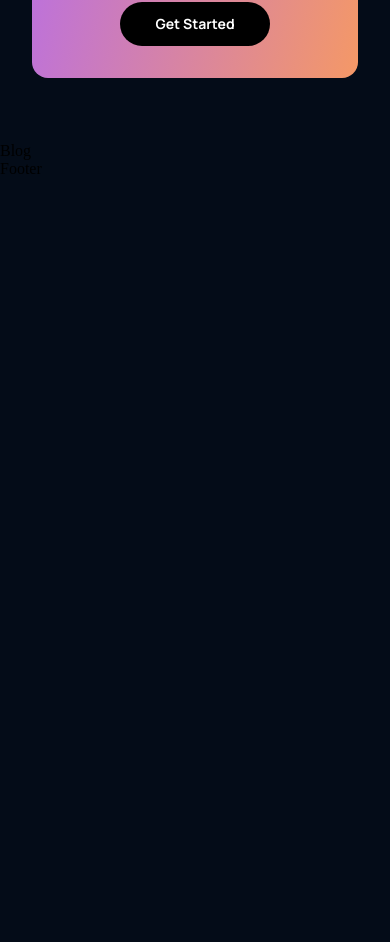
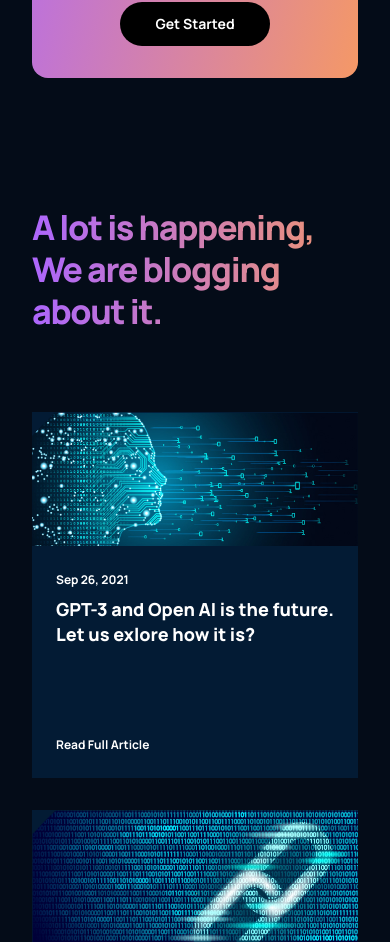
Before and after one commit to hazedrops/React_ModernReactAppPractice, a React (Create React App) app: page / in a window 390 px wide. Shown: the part 4842-5784 px from the top of the page. Before the commit the page ends 5020 px from the top, so only its background shows below. Built offline with nearby package versions, Linux system fonts and the light colour scheme.

Commit message:
Blog, Article added

```diff
--- a/src/components/article/Article.jsx
+++ b/src/components/article/Article.jsx
@@ -1,9 +1,20 @@
 import React from 'react'
 import './article.css'
 
-const Article = () => {
+const Article = ({ imgUrl, date, title }) => {
   return (
-    <div>Article</div>
+    <div className="gpt3__blog-container_article">
+      <div className="gpt3__blog-container_article-image">
+        <img src={ imgUrl } alt="blog" />
+      </div>
+      <div className="gpt3__blog-container_article-content">
+        <div>
+          <p>{date}</p>
+          <h3>{title}</h3>
+        </div>
+        <p>Read Full Article</p>
+      </div>
+    </div>
   )
 }
 
--- a/src/components/article/article.css
+++ b/src/components/article/article.css
@@ -0,0 +1,57 @@
+.gpt3__blog-container_article {
+  width: 100%;
+  height: 100%;
+  display: flex;
+  flex-direction: column;
+  background: var(--color-footer);
+}
+
+.gpt3__blog-container_article-image {
+  width: 100%;
+  height: 100%;
+  background: var(--color-footer);
+}
+
+.gpt3__blog-container_article-image img {
+  width: 100%;
+  height: 100%;
+}
+
+.gpt3__blog-container_article-content {
+  display: flex;
+  flex-direction: column;
+  justify-content: space-between;
+  padding: 1rem 1.5rem;
+  height: 100%;
+}
+
+.gpt3__blog-container_article-content p {
+  font-family: var(--font-family);
+  font-size: 12px;
+  font-weight: 700;
+  line-height: 35px;
+  color: #fff;
+}
+
+.gpt3__blog-container_article-content h3 {
+  font-family: var(--font-family);
+  font-size: 25.11px;
+  font-weight: 800;
+  line-height: 30px;
+  color: #fff;
+
+  margin-bottom: 5rem;
+  cursor: pointer;
+}
+
+.gpt3__blog-container_article-content p:last-child {
+  cursor: pointer;
+}
+
+@media screen and (max-width: 550px) {
+  .gpt3__blog-container_article-content h3 {
+    font-size: 18px;
+    line-height: 25px;
+  }
+
+}
--- a/src/containers/blog/Blog.jsx
+++ b/src/containers/blog/Blog.jsx
@@ -1,8 +1,29 @@
 import React from 'react'
 import './blog.css'
+import { Article } from "../../components"
+import { blog01, blog02, blog03, blog04, blog05 } from './imports'
 
 const Blog = () => {
-  return <div>Blog</div>
+  return (
+    <div className='gpt3__blog section__padding'>
+      <div className='gpt3__blog-heading'>
+        <h1 className='gradient__text'>
+          A lot is happening, We are blogging about it.
+        </h1>
+      </div>
+      <div className='gpt3__blog-container'>
+        <div className='gpt3__blog-container_groupA'>
+        <Article imgUrl={blog01} date="Sep 26, 2021" title="GPT-3 and Open  AI is the future. Let us exlore how it is?"   />
+        </div>
+        <div className='gpt3__blog-container_groupB'>
+        <Article imgUrl={blog02} date="Sep 26, 2021" title="GPT-3 and Open  AI is the future. Let us exlore how it is?" />
+        <Article imgUrl={blog03} date="Sep 26, 2021" title="GPT-3 and Open  AI is the future. Let us exlore how it is?" />
+        <Article imgUrl={blog04} date="Sep 26, 2021" title="GPT-3 and Open  AI is the future. Let us exlore how it is?" />
+        <Article imgUrl={blog05} date="Sep 26, 2021" title="GPT-3 and Open  AI is the future. Let us exlore how it is?" />
+        </div>
+      </div>
+    </div>
+  )
 }
 
 export default Blog
--- a/src/containers/blog/blog.css
+++ b/src/containers/blog/blog.css
@@ -0,0 +1,75 @@
+.gpt3__blog {
+  display: flex;
+  flex-direction: column;
+}
+
+.gpt3__blog-heading {
+  width: 100%;
+  margin-bottom: 5rem;
+}
+
+.gpt3__blog-heading h1 {
+  font-family: var(--font-family);
+    font-size: 62px;
+    font-weight: 800;
+    line-height: 75px;
+    letter-spacing: -0.04em;
+}
+
+.gpt3__blog-container {
+  display: flex;
+  flex-direction: row;
+}
+
+.gpt3__blog-container_groupA {
+  display: flex;
+  flex: .75;
+  margin-right: 2rem;
+}
+
+.gpt3__blog-container_groupB {
+  flex: 1;
+  display: grid;
+  grid-template-columns: repeat(2, 1fr);
+  grid-gap: 2rem;
+}
+
+@media screen and (max-width: 990px) {
+  .gpt3__blog-container {
+    flex-direction: column-reverse;
+  }
+
+  .gpt3__blog-container_groupA {
+    margin: 2rem 0;
+  }
+
+  .gpt3__blog-container_groupA .gpt3__blog-container_article {
+    width: 48%;
+  }
+
+  .gpt3__blog-container_groupA .gpt3__blog-container_article-image {
+    height: 250px;
+  }
+}
+
+@media screen and (max-width: 700px) {
+  .gpt3__blog-container_groupB {
+    grid-template-columns: repeat(1, 1fr);
+  }
+
+  .gpt3__blog-container_groupA .gpt3__blog-container_article {
+    width: 100%;
+  }
+
+  .gpt3__blog-heading h1 {
+    font-size: 46px;
+    line-height: 52px;
+  }
+}
+
+@media screen and (max-width: 550px) {
+  .gpt3__blog-heading h1 {
+    font-size: 34px;
+    line-height: 42px;
+  }
+}
--- /dev/null
+++ b/src/containers/blog/imports.js
@@ -0,0 +1,7 @@
+import blog01 from '../../assets/blog01.png'
+import blog02 from '../../assets/blog02.png'
+import blog03 from '../../assets/blog03.png'
+import blog04 from '../../assets/blog04.png'
+import blog05 from '../../assets/blog05.png'
+
+export { blog01, blog02, blog03, blog04, blog05 }
```
